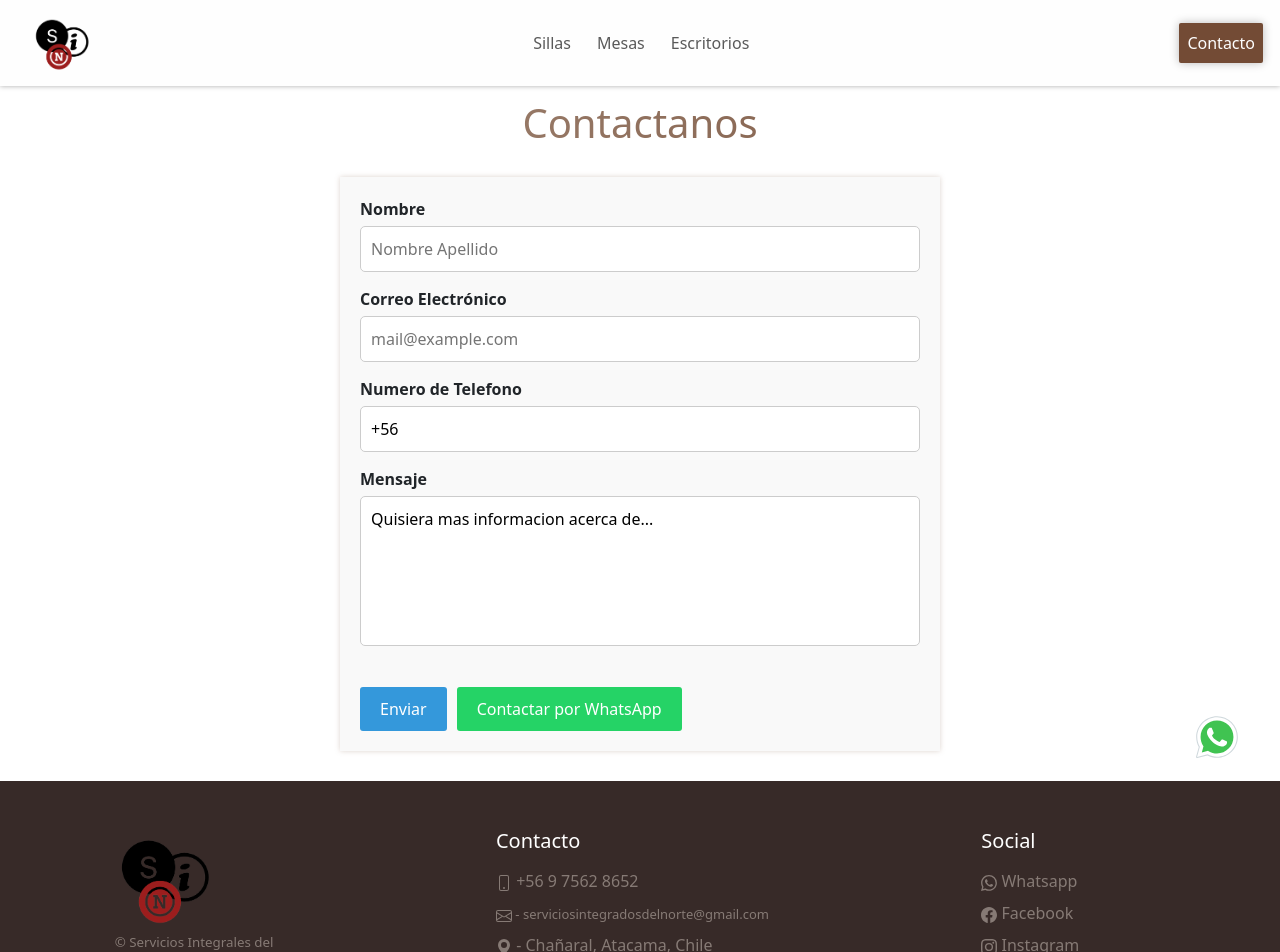
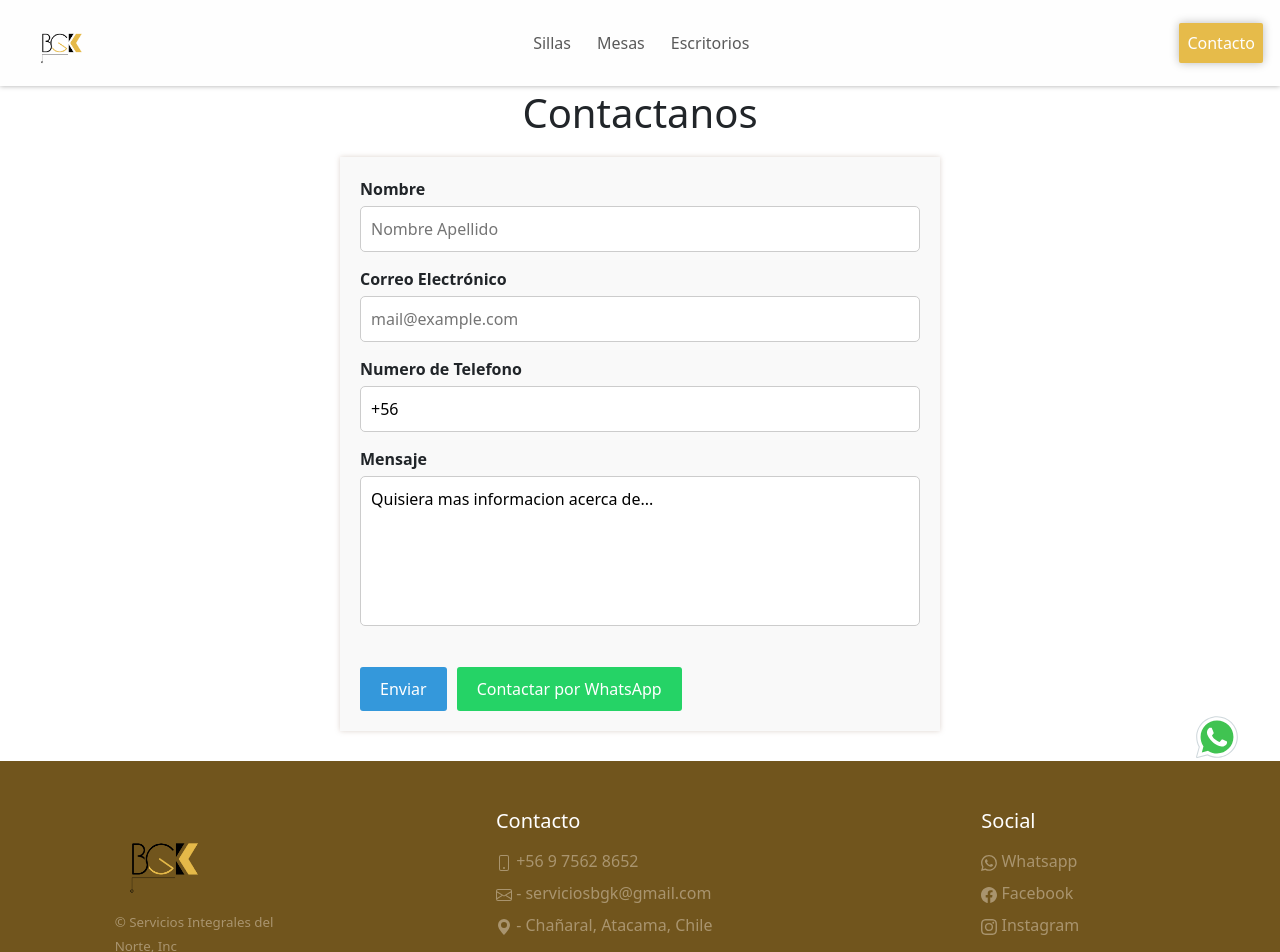
Before and after one commit to R2D23011/web, a React (Vite) app: page /contacto in a window 1280 px wide. Shown: the top 952 px of the page. Built offline with nearby package versions, Linux system fonts and the light colour scheme.

Commit message:
fix: change in logo, and colors

```diff
--- a/index.html
+++ b/index.html
@@ -2,12 +2,12 @@
 <html lang="en">
   <head>
     <meta charset="UTF-8" />
-    <link rel="icon" type="image/png" href="/src/assets/Logo.png" />
+    <link rel="icon" type="image/png" href="/src/assets/logo.png" />
     <meta name="viewport" content="width=device-width, initial-scale=1.0" />
     <meta name="description" content="Compra las mejores sillas, mesas y escritorios en Chile. Calidad y diseño al mejor precio.">
     <meta name="keywords" content="sillas, mesas, escritorios, muebles, oficina, hogar, Chile, venta de muebles, muebles de oficina, muebles para el hogar, sillas ergonómicas, mesas de comedor, escritorios modernos, muebles de diseño, muebles baratos, muebles de calidad, muebles en Santiago, muebles en Valparaíso, muebles en Concepción, muebles en La Serena, muebles en Antofagasta">
     <meta name="author" content="Servicios Integrales del Norte">
-    <title>Servicios Integrales del Norte</title>
+    <title>BGK</title>
     <link href="https://cdn.jsdelivr.net/npm/bootstrap@5.3.3/dist/css/bootstrap.min.css" rel="stylesheet" integrity="sha384-QWTKZyjpPEjISv5WaRU9OFeRpok6YctnYmDr5pNlyT2bRjXh0JMhjY6hW+ALEwIH" crossorigin="anonymous">
     <link rel="stylesheet" href="style.css">
   </head>
--- a/src/components/MainPageContent/MainContent.css
+++ b/src/components/MainPageContent/MainContent.css
@@ -41,13 +41,22 @@
 }
 
 .centered-text {
+    display: none;
     position: absolute;
-    bottom: 8%;
     text-shadow: 0 3px 20px #111;
+    top: 50%;
     left: 50%;
     transform: translate(-50%, -50%);
-    font-size: 22px;
-    font-weight: normal;
+    font-size: 30px;
+    font-weight: 100;
+}
+
+.image-container:hover .centered-text{
+    display: block;
+}
+
+.image-container:hover img{
+    filter: blur(0.3px) contrast(0.8);
 }
 
 body {
@@ -63,16 +72,16 @@ body {
     text-align: center;
 }
 .section1 {
-    background-color: #3498db; /* Azul */
+    background: linear-gradient(to bottom, #e6bb4a , #4682B4);
 }
 .section2 {
-    background-color: #2ecc71; /* Verde */
+    background: linear-gradient(to bottom, #4682B4 , #6A5ACD);
 }
 .section3 {
-    background-color: #e74c3c; /* Rojo */
+    background: linear-gradient(to bottom, #6A5ACD , #4A90E2);
 }
 .section4 {
-    background-color: #f1c40f; /* Amarillo */
+    background: linear-gradient(to bottom, #4A90E2 , #fefefe);
 }
 
 .container-main{
@@ -80,6 +89,10 @@ body {
     margin: auto;
 }
 
-.container-main h2{
-    color: white;
+.section h2, .section h1{
+    margin-bottom: 20px;
 }
+
+.section{
+    min-height: 80dvh;
+}
--- a/src/components/MainPageContent/MainContent.jsx
+++ b/src/components/MainPageContent/MainContent.jsx
@@ -5,8 +5,8 @@ export const MainContent = () => {
   return (
     <div className="container-fluid maincontent">
         <div className="section section1">
-            <h1>Bienvenido a Nuestra Tienda</h1>
-            <p>Encuentra los mejores productos aquí.</p>
+            <h1>Bienvenido a BGK</h1>
+            <p>Encuentra los mejores productos para tu oficina aqui.</p>
         </div>
         <div className="section section2">
             <h2>Nuestros Productos</h2>
--- a/src/components/carousel/carousel.css
+++ b/src/components/carousel/carousel.css
@@ -16,7 +16,7 @@
 }
 
 div div .active{
-    background-color: #ae9787 !important;
+    background-color: #e6bb4a !important;
 }
 
 .carousel-item{
@@ -35,5 +35,6 @@ div div .active{
 }
 
 .carousel-caption .btn-dark:hover{
-    background-color: #222 !important;
+    background-color: #e6ba4ad3 !important;
+    color: #222;
 }
--- a/src/components/catalogo/CatalogStyle.css
+++ b/src/components/catalogo/CatalogStyle.css
@@ -1,15 +1,6 @@
   .margin-top{
     margin-top: 60px;
     background:scroll linear-gradient(to bottom, #eee, #fff)
-  }
-  .sillah1 {
-    text-align: center;
-    font-size: 2.5em;
-    color: #734b35;
-    background: linear-gradient(to right, #ae9787, #734b35);
-    -webkit-background-clip: text;
-    color: transparent;
-    padding: 10px 0;
   }
 
   /* Contenedor de la grilla */
@@ -28,7 +19,7 @@
     background-color: #fff;
     padding: 15px;
     border-radius: 4px;
-    box-shadow: 0 0 1px 0 #734b35;
+    box-shadow: 0 0 10px 0 #00000046;
     transition: transform 0.2s;
   }
 
@@ -53,7 +44,7 @@
 
   .silla .precio {
     font-weight: bold;
-    color: #734b35;
+    color: #d43;
   }
 
   .filters {
@@ -83,7 +74,7 @@
 
   .filter-select:focus {
     outline: none;
-    border-color: #007bff;
+    border-color: #e6bb4a;
   }
 
   .filter-select::after {
@@ -108,6 +99,11 @@
     width: 100%;
   }
 
+  .precio small{
+    font-size: 10px;
+    color: #333;
+  }
+
   @media (max-width: 767px) {
     .filters {
       display: none;
--- a/src/components/catalogo/SillaCatalog/SillaCatalog.jsx
+++ b/src/components/catalogo/SillaCatalog/SillaCatalog.jsx
@@ -70,7 +70,7 @@ export const SillaCatalog = () => {
             <p>{silla.descripcion}</p>
             <p>Color: {silla.color}</p>
             <p>Material: {silla.material}</p>
-            <p className="precio">Precio: ${silla.precio}</p>
+            <p className="precio">Precio: ${silla.precio}<small>+IVA</small></p>
           </Link>
         ))}
       </div>
--- a/src/components/footer/footer.css
+++ b/src/components/footer/footer.css
@@ -3,7 +3,7 @@
 }
 
 .bg-dark1{
-    background-color: #372a28;
+    background-color: #71551d;
 }
 
 .bottom{
@@ -34,9 +34,5 @@
 }
 
 .link-footer:hover{
-    color: #9d1e1e !important;
+    color: #222 !important;
 }
-
-.email{
-    font-size: 13px !important;
-}
--- a/src/components/footer/footer.jsx
+++ b/src/components/footer/footer.jsx
@@ -40,8 +40,8 @@ const Footer = () => {
                             to='tel:+56975628652'>{phoneIcon} +56 9 7562 8652</Link>
                 </div>
                 <div className="mb-2">
-                    <Link className="text-secondary text-decoration-none link-footer email"
-                            to='mailto:serviciosintegradosdelnorte@gmail.com'>{emailIcon} - serviciosintegradosdelnorte@gmail.com</Link>
+                    <Link className="text-secondary text-decoration-none link-footer"
+                            to='mailto:serviciosintegradosdelnorte@gmail.com'>{emailIcon} - serviciosbgk@gmail.com</Link>
                 </div>
                 <div className="mb-2">
                     <Link className="text-secondary text-decoration-none link-footer"
--- a/src/components/header/header.css
+++ b/src/components/header/header.css
@@ -20,13 +20,13 @@
 
 .activeheader{
     color: #fefefe !important;
-    background-color: #734b35 !important;
+    background-color: #e6bb4a !important;
     box-shadow: 0 0 10px 0 #bbb;
 }
 
 .nav-link:hover{
     color: #fefefe !important;
-    background-color: #734b35f0;
+    background-color: #e6ba4acd;
     box-shadow: 0 0 8px 0 #bbb;
     border-radius: 2px;
     transform: scale(1.08);
--- a/style.css
+++ b/style.css
@@ -1,3 +1,7 @@
+html{
+  scroll-behavior: smooth !important;
+}
+
 body{
   overflow:scroll;
   overflow-x: hidden;
```
Also changed, not shown: src/assets/background.png (deleted), src/assets/logo.png.
